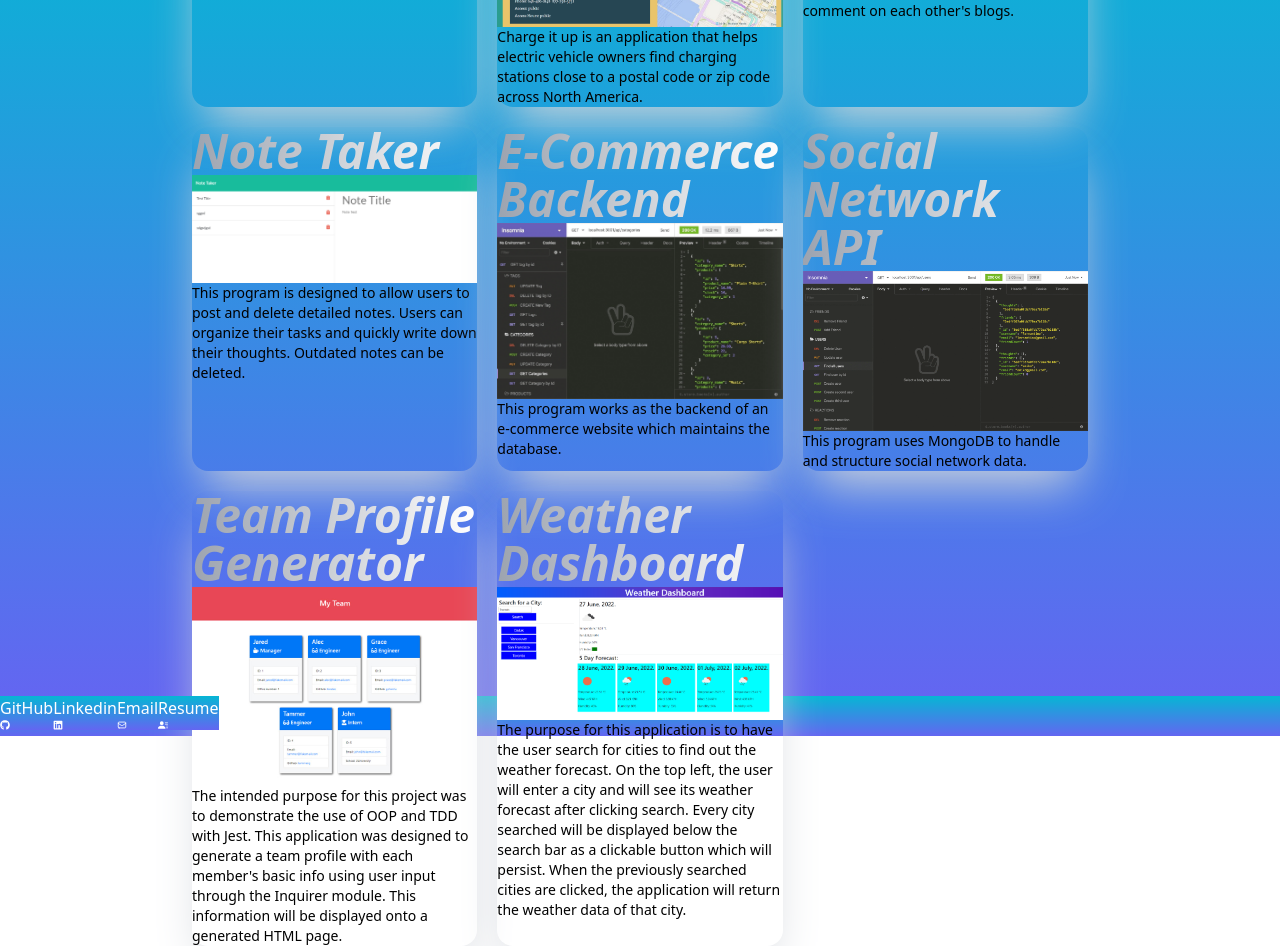
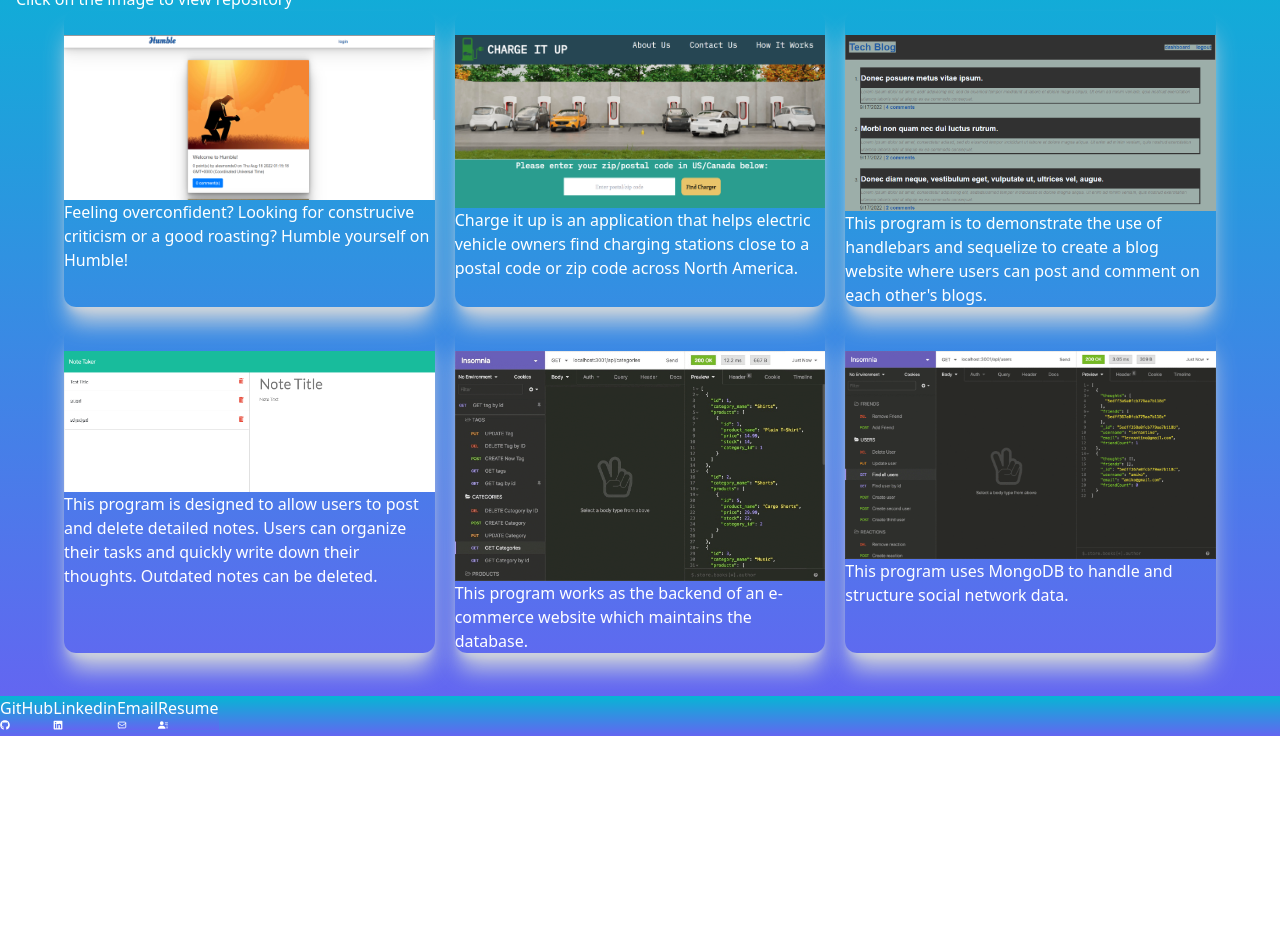
Before and after one commit to tarequem/react-portfolio, a React (Create React App) app: page / in a window 1280 px wide. Shown: the part 1740-2686 px from the top of the page. After the commit the page ends 2476 px from the top, so only its background shows below. Built offline with nearby package versions, Linux system fonts and the light colour scheme.

Commit message:
created projects page

```diff
--- a/src/components/Projects.js
+++ b/src/components/Projects.js
@@ -58,38 +58,38 @@ export default function Projects() {
             alt: "Social Network API",
             desc: "This program uses MongoDB to handle and structure social network data."
         },
-        {
-            id: 7,
-            title: "Team Profile Generator",
-            repository: "https://github.com/tarequem/team-profile-generator",
-            src: TeamProfileGen,
-            alt: "Team Profile Generator",
-            desc: "The intended purpose for this project was to demonstrate the use of OOP and TDD with Jest. This application was designed to generate a team profile with each member's basic info using user input through the Inquirer module. This information will be displayed onto a generated HTML page."
-        },
-        {
-            id: 8,
-            title: "Weather Dashboard",
-            repository: "https://github.com/tarequem/weather-dashboard",
-            src: WeatherDashboard,
-            alt: "Weather Dashboard",
-            desc: "The purpose for this application is to have the user search for cities to find out the weather forecast. On the top left, the user will enter a city and will see its weather forecast after clicking search. Every city searched will be displayed below the search bar as a clickable button which will persist. When the previously searched cities are clicked, the application will return the weather data of that city."
-        },
+        // {
+        //     id: 7,
+        //     title: "Team Profile Generator",
+        //     repository: "https://github.com/tarequem/team-profile-generator",
+        //     src: TeamProfileGen,
+        //     alt: "Team Profile Generator",
+        //     desc: "The intended purpose for this project was to demonstrate the use of OOP and TDD with Jest. This application was designed to generate a team profile with each member's basic info using user input through the Inquirer module. This information will be displayed onto a generated HTML page."
+        // },
+        // {
+        //     id: 8,
+        //     title: "Weather Dashboard",
+        //     repository: "https://github.com/tarequem/weather-dashboard",
+        //     src: WeatherDashboard,
+        //     alt: "Weather Dashboard",
+        //     desc: "The purpose for this application is to have the user search for cities to find out the weather forecast. On the top left, the user will enter a city and will see its weather forecast after clicking search. Every city searched will be displayed below the search bar as a clickable button which will persist. When the previously searched cities are clicked, the application will return the weather data of that city."
+        // },
     ]
     return(
         <section name="projects" className="h-screen w-full bg-gradient-to-b from-cyan-500 to-indigo-500">
-            <div className="max-w-screen-lg mx-auto flex flex-col items-left justify-center h-full px-4 md:flex-col ">
+            <div className="mx-auto flex flex-col items-left justify-center h-full px-4 md:flex-col ">
                 <div>
                     <h1 className="italic font-extrabold text-transparent text-5xl bg-clip-text bg-gradient-to-r from-gray-400 to-white">
                         My Previous Work
                     </h1>
-                    <h3>Click on the image to view repository</h3>
+                    <h2 className="text-white">Click on the image to view repository</h2>
                 </div>
                 <div className="grid md:grid-cols-3 gap-5 px-12">
                     {projects.map(({ id, title, src, desc, alt, repository }) => (
-                        <div key={id} className="rounded-2xl shadow-2xl shadow-gray-300 border-zinc-400">
-                            <h4 className="italic font-extrabold text-transparent text-5xl bg-clip-text bg-gradient-to-r from-gray-400 to-white">{title}</h4>
-                            <img className="hover:scale-150 duration-75 " src={src} alt={alt} href={repository} />
-                            <p className="text-sm">{desc}</p>
+                        <div key={id} className="rounded-xl shadow-xl shadow-gray-300 border-zinc-400">
+                            <h4 className="italic font-extrabold text-transparent text-1xl bg-clip-text text-black">{title}</h4>
+                            <a href={repository}><img className="bg-contain bg-center hover:scale-110 duration-75" src={src} alt={alt} /></a>
+                            <p className="text-m text-white">{desc}</p>
                         </div>
                     ))}
                 </div>
```
Also changed, not shown: src/assets/chargeitup.png, src/assets/techblog.png.
